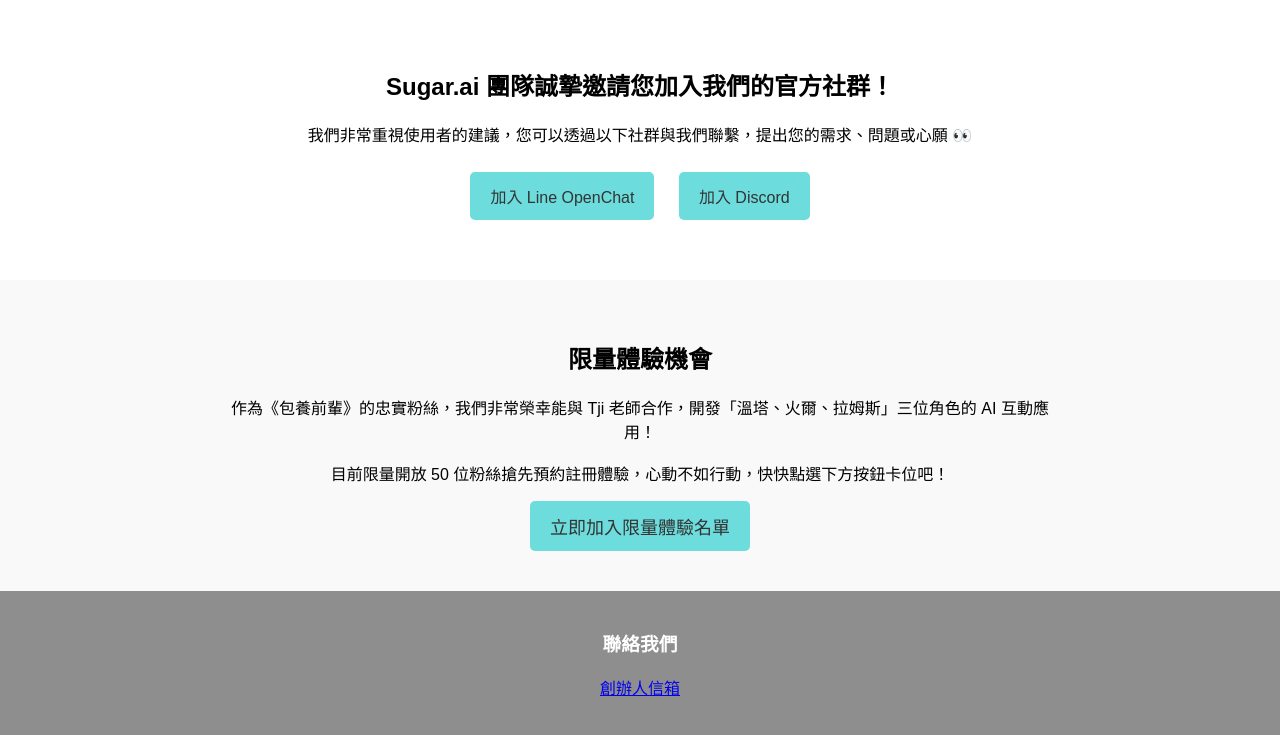
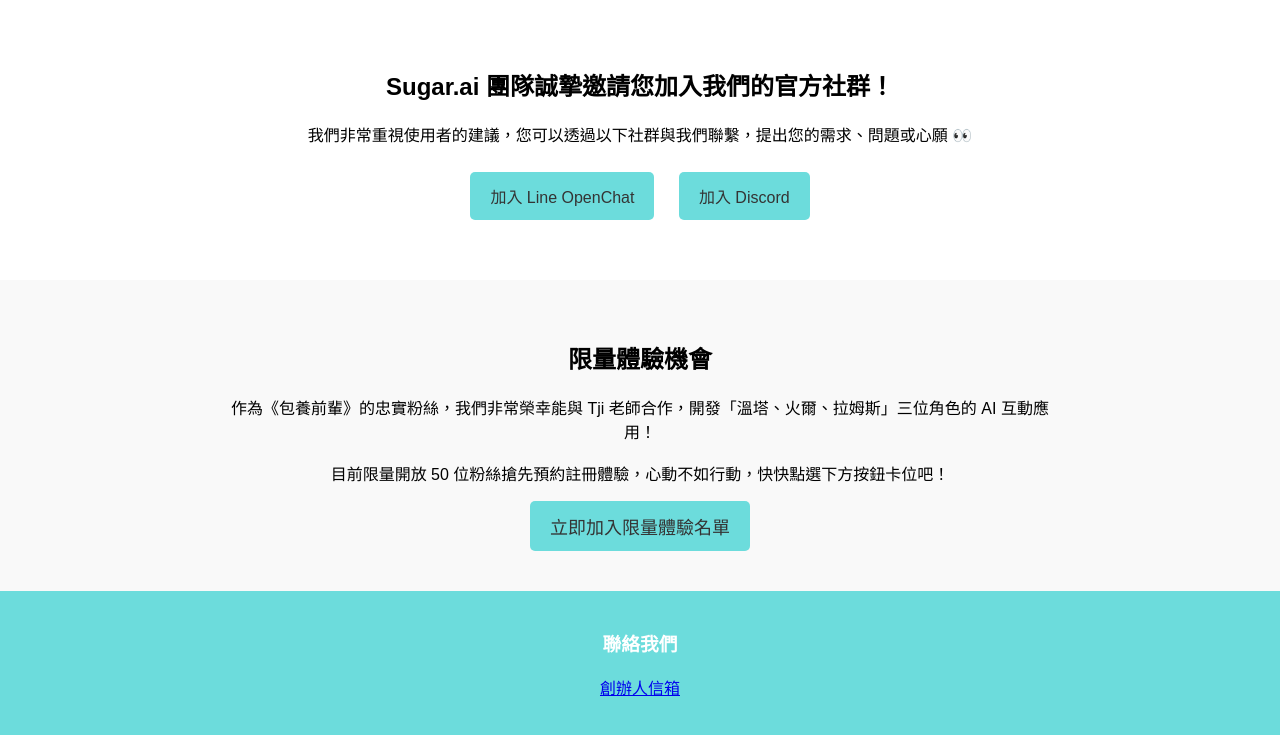
Before and after one commit to Sugar-ai-website/sugar-website, a plain HTML site: page index.html in a window 1280 px wide. Shown: the part 629-1364 px from the top of the page. Drawn offline with Linux system fonts and the light colour scheme.

Commit message:
Update style.css
change footer color to #6cdcdc

```diff
--- a/style.css
+++ b/style.css
@@ -126,6 +126,6 @@ header {
 /* 頁尾 */
 footer {
   padding: 20px;
-  background-color: rgb(142, 142, 142);
+  background-color: #6cdcdc;
   color: white;
 }
```
